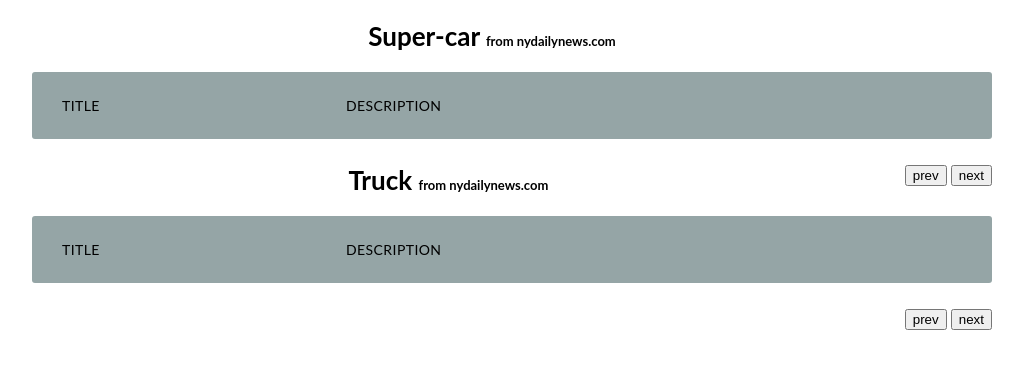
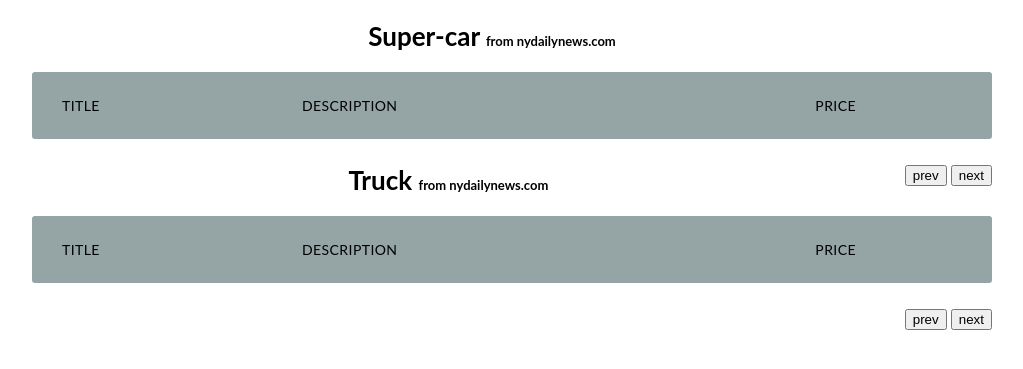
Before and after one commit to GolotinDenis/scraper, a Flask app: page / in a window 1280 px wide. Shown: the top 369 px of the page, without its empty margins (148-1171 px from the left). Run offline with Flask 2, Linux system fonts and the light colour scheme; data that the repository does not hold is empty.

Commit message:
added price

```diff
--- a/model.py
+++ b/model.py
@@ -10,7 +10,7 @@ class Car(db.Model):
     name = Column(Text)
     desciption = Column(Text)
     model = Column(Text)
-
+    price = Column(Text)
     def save(self):
          if self.id == None:
              db.session.add(self)
--- a/scrap.py
+++ b/scrap.py
@@ -29,10 +29,17 @@ def scrap_sites():
 
     for car, site in car_cilce():
         carModel = Car()
+        carPage = car['href']
+        page = requests.get(car['href']).text
+        price = BeautifulSoup(page,  features='html.parser').find('div', {'class': 'ra-price'})
         carModel.year = car['data-attribute-year']
         carModel.name = car.findChild('h3').text
         carModel.desciption = car.findChild('p', {'class': 'description'}).text
         carModel.model = site
+        if hasattr(price,'text'):
+            carModel.price = price.text
+        else:
+            carModel.price = None
         carModel.save()
 
     return 'Success'
@@ -55,13 +62,15 @@ def main_page():
     super_car = [{
         'name': car.name,
         'year': car.year,
-        'desciption': car.desciption
+        'desciption': car.desciption,
+        'price': car.price
     } for car in Car.query.filter_by(model='sports-car').limit(limit).offset(page*limit)]
 
     truck = [{
         'name': car.name,
         'year': car.year,
-        'desciption': car.desciption
+        'desciption': car.desciption,
+        'price': car.price
     } for car in Car.query.filter_by(model='truck').limit(limit).offset(pageTruck*limit)]
 
     return render_template('main.html', super_car=super_car, truck=truck)
--- a/templates/main.html
+++ b/templates/main.html
@@ -15,11 +15,13 @@
             <li class="table-header">
                 <div class="col col-3">Title</div>
                 <div class="col col-9">Description</div>
+                <div class="col col-2">Price</div>
             </li>
             {% for row in super_car %}
             <li class="table-row">
-                <div class="col col-3" data-label="Job Id">{{row.name}}</div>
-                <div class="col col-9" data-label="Amount">{{row.desciption}}</div>
+                <div class="col col-3" >{{row.name}}</div>
+                <div class="col col-9" >{{row.desciption}}</div>
+                <div class="col col-2">{{row.price or ''}}</div>
             </li>
             {% endfor %}
         </ul>
@@ -35,11 +37,13 @@
             <li class="table-header">
                 <div class="col col-3">Title</div>
                 <div class="col col-9">Description</div>
+                <div class="col col-2">Price</div>
             </li>
             {% for row in truck %}
             <li class="table-row">
-                <div class="col col-3" data-label="Job Id">{{row.name}}</div>
-                <div class="col col-9" data-label="Amount">{{row.desciption}}</div>
+                <div class="col col-3" >{{row.name}}</div>
+                <div class="col col-9" >{{row.desciption}}</div>
+                <div class="col col-2">{{row.price or ''}}</div>
             </li>
             {% endfor %}
         </ul>
```
